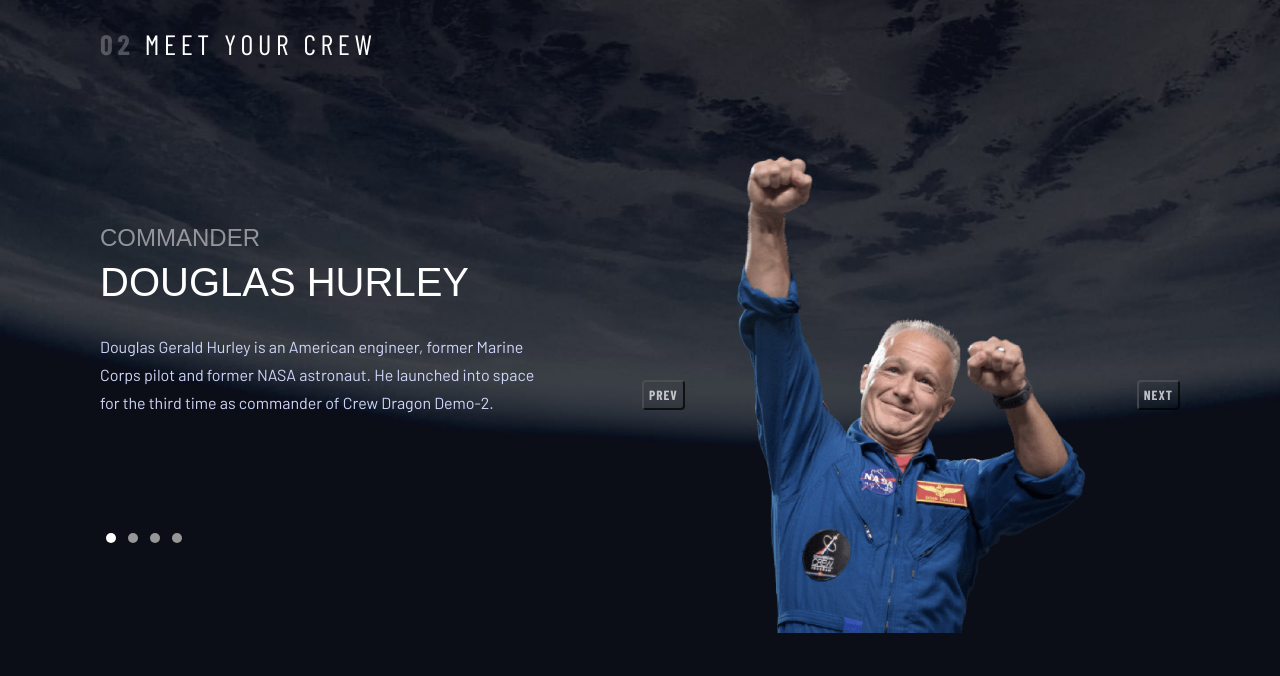
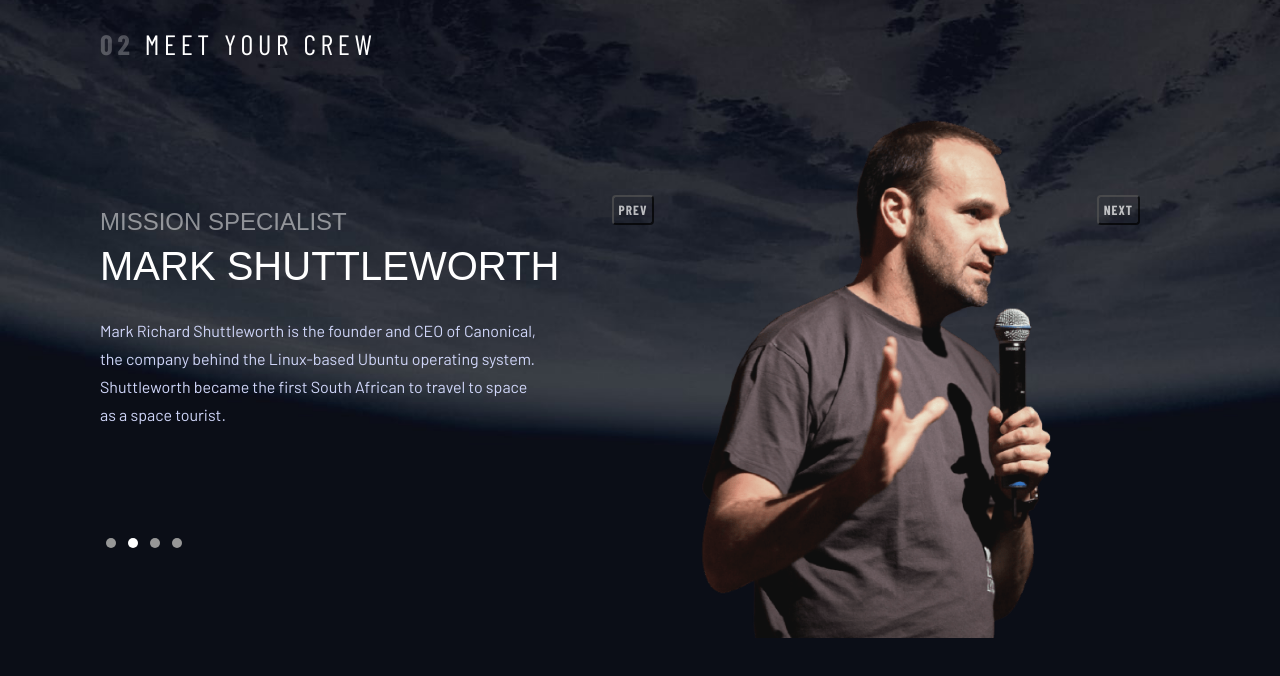
Before and after one commit to drewdomi/space-tourism, a website with bundled scripts: page pages/crew.html in a window 1280 px wide. Both pictures are taken after a click on the button "NEXT". Shown: the part 124-800 px from the top of the page. Built offline with nearby package versions, Linux system fonts and the light colour scheme; a web font is replaced by a local one.

Commit message:
feat: crew dinamic page

```diff
--- a/pages/crew.html
+++ b/pages/crew.html
@@ -63,23 +63,19 @@
     <main>
       <h5 class="sub-heading"><span>02</span> Meet your crew</h5>
       <div class="img-container">
-        <button class="btns">PREV</button>
+        <button id="prev-btn" class="btns">PREV</button>
         <img
           src="/assets/crew/image-douglas-hurley.png"
           id="crew-photo"
           alt="Crew photo"
         />
-        <button class="btns">NEXT</button>
+        <button id="next-btn" class="btns">NEXT</button>
       </div>
       <div class="slider">
-        <div
-          id="crew1"
-          class="page-slider select-slider"
-          onpointerdown=""
-        ></div>
-        <div id="crew2" class="page-slider"></div>
-        <div id="crew3" class="page-slider"></div>
-        <div id="crew4" class="page-slider"></div>
+        <div id="0" class="page-slider select-slider"></div>
+        <div id="1" class="page-slider"></div>
+        <div id="2" class="page-slider"></div>
+        <div id="3" class="page-slider"></div>
       </div>
       <div class="about-crew">
         <h5 id="role">Commander</h5>
--- a/src/data.json
+++ b/src/data.json
@@ -56,8 +56,8 @@
       "id": 2,
       "name": "Mark Shuttleworth",
       "images": {
-        "png": "./assets/crew/image-mark-shuttleworth.png",
-        "webp": "./assets/crew/image-mark-shuttleworth.webp"
+        "png": "/assets/crew/image-mark-shuttleworth.png",
+        "webp": "/assets/crew/image-mark-shuttleworth.webp"
       },
       "role": "Mission Specialist",
       "bio": "Mark Richard Shuttleworth is the founder and CEO of Canonical, the company behind the Linux-based Ubuntu operating system. Shuttleworth became the first South African to travel to space as a space tourist."
@@ -66,8 +66,8 @@
       "id": 3,
       "name": "Victor Glover",
       "images": {
-        "png": "./assets/crew/image-victor-glover.png",
-        "webp": "./assets/crew/image-victor-glover.webp"
+        "png": "/assets/crew/image-victor-glover.png",
+        "webp": "/assets/crew/image-victor-glover.webp"
       },
       "role": "Pilot",
       "bio": "Pilot on the first operational flight of the SpaceX Crew Dragon to the International Space Station. Glover is a commander in the U.S. Navy where he pilots an F/A-18.He was a crew member of Expedition 64, and served as a station systems flight engineer."
@@ -76,8 +76,8 @@
       "id": 4,
       "name": "Anousheh Ansari",
       "images": {
-        "png": "./assets/crew/image-anousheh-ansari.png",
-        "webp": "./assets/crew/image-anousheh-ansari.webp"
+        "png": "/assets/crew/image-anousheh-ansari.png",
+        "webp": "/assets/crew/image-anousheh-ansari.webp"
       },
       "role": "Flight Engineer",
       "bio": "Anousheh Ansari is an Iranian American engineer and co-founder of Prodea Systems. Ansari was the fourth self-funded space tourist, the first self-funded woman to fly to the ISS, and the first Iranian in space."
--- a/src/js/crew.js
+++ b/src/js/crew.js
@@ -1,20 +1,54 @@
-import navBar from "./navBar.js"
+import navBar from './navBar.js'
 navBar()
 
 function getJSON(path) {
   return fetch(path).then((response) => response.json())
 }
+let crew = ''
 getJSON('/src/data.json').then((data) => {
-  const crew = data.crew[0].name
-  console.log(crew)
+  crew = data.crew
 })
 
+let currentCrew = 0
+const slider = document.querySelectorAll('.slider *')
 const name = document.querySelector('#name')
 const role = document.querySelector('#role')
 const bio = document.querySelector('#bio')
 const crewPhoto = document.querySelector('#crew-photo')
+const nextBtn = document.querySelector('#next-btn')
+const prevBtn = document.querySelector('#prev-btn')
 
-console.log(crewPhoto)
-// function nextCrew() {}
+nextBtn.addEventListener('pointerdown', nextCrew)
+prevBtn.addEventListener('pointerdown', prevCrew)
 
-// function prevCrew() {}
+function removeSliderItemClass(){
+  slider.forEach((sliderItem) => {
+    sliderItem.classList.remove('select-slider')
+  })
+}
+function addSliderItemClass(){
+  slider[currentCrew].classList.add('select-slider')
+}
+function changeSliderItemClass(){
+  removeSliderItemClass()
+}
+function nextCrew() {
+  if(currentCrew === 3) return
+  ++currentCrew
+  crewPhoto.src = crew[currentCrew].images.png
+  name.innerText = crew[currentCrew].name
+  role.innerText = crew[currentCrew].role
+  bio.innerText = crew[currentCrew].bio
+  changeSliderItemClass()
+  addSliderItemClass()
+}
+function prevCrew() {
+  if(currentCrew === 0) return
+  --currentCrew
+  crewPhoto.src = crew[currentCrew].images.png
+  name.innerText = crew[currentCrew].name
+  role.innerText = crew[currentCrew].role
+  bio.innerText = crew[currentCrew].bio
+  changeSliderItemClass()
+  addSliderItemClass()
+}
--- a/src/sass/crew.scss
+++ b/src/sass/crew.scss
@@ -15,17 +15,19 @@ main {
     'd';
   .img-container {
     width: 80vw;
+    height: 26.3rem;
     display: flex;
     justify-content: space-between;
-    align-items: center;
+    align-items: end;
     margin-top: 3.2rem;
     @include border-bottom;
-
+    // border-width: .2rem;
+    // border-color: $white-color;
     .btns{
       cursor: pointer;
       background: transparent;
+      align-self: center;
       border-radius: .4rem;
-      // border: none;
       opacity: 0.7;
       padding: 0.5rem;
       font-family: $font-primary;
@@ -49,6 +51,7 @@ main {
   }
   #crew-photo {
     width: clamp(15rem, 10rem + 50vw, 17.7rem);
+    transition: all .4s ease
   }
   #role {
     @include sub-heading($font-heading, 1.6rem, normal, $white-color);
@@ -74,6 +77,7 @@ main {
     margin: 0 0.6rem;
     border-radius: 50%;
     cursor: pointer;
+    transition: background .5s;
   }
   .select-slider {
     background-color: $white-color;
@@ -96,10 +100,15 @@ main {
     .img-container {
       grid-area: d;
       border: none;
+      height: 44.3rem;
       width: 100%;
       margin-top: calc(4rem - 1.6rem);
       #crew-photo {
         width: clamp(30rem, 16rem + 50vw, 22.8rem);
+      }
+      .btns{
+        align-self: flex-start;
+        margin: 0 4rem;
       }
     }
     .about-crew {
@@ -115,6 +124,7 @@ main {
         font-size: 1.6rem;
         line-height: 2.8rem;
         width: clamp(35rem, 19rem + 30vw, 55rem);
+        height: 16.8rem;
       }
     }
   }
@@ -152,6 +162,7 @@ main {
       margin-bottom: 7rem;
       #bio {
         max-width: 44rem;
+        height: 11.2rem;
         text-align: left;
         padding: 0;
       }
```
Also changed, not shown: src/css/crew.css.
